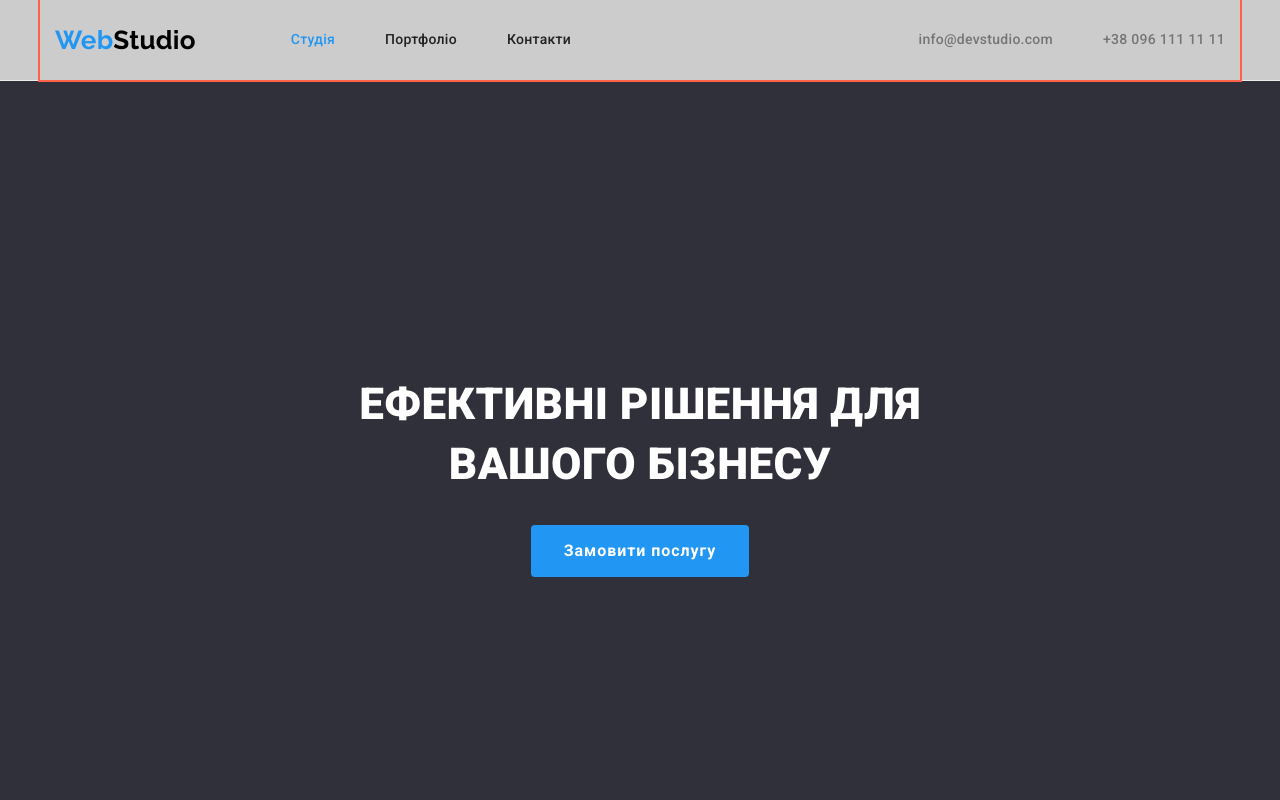
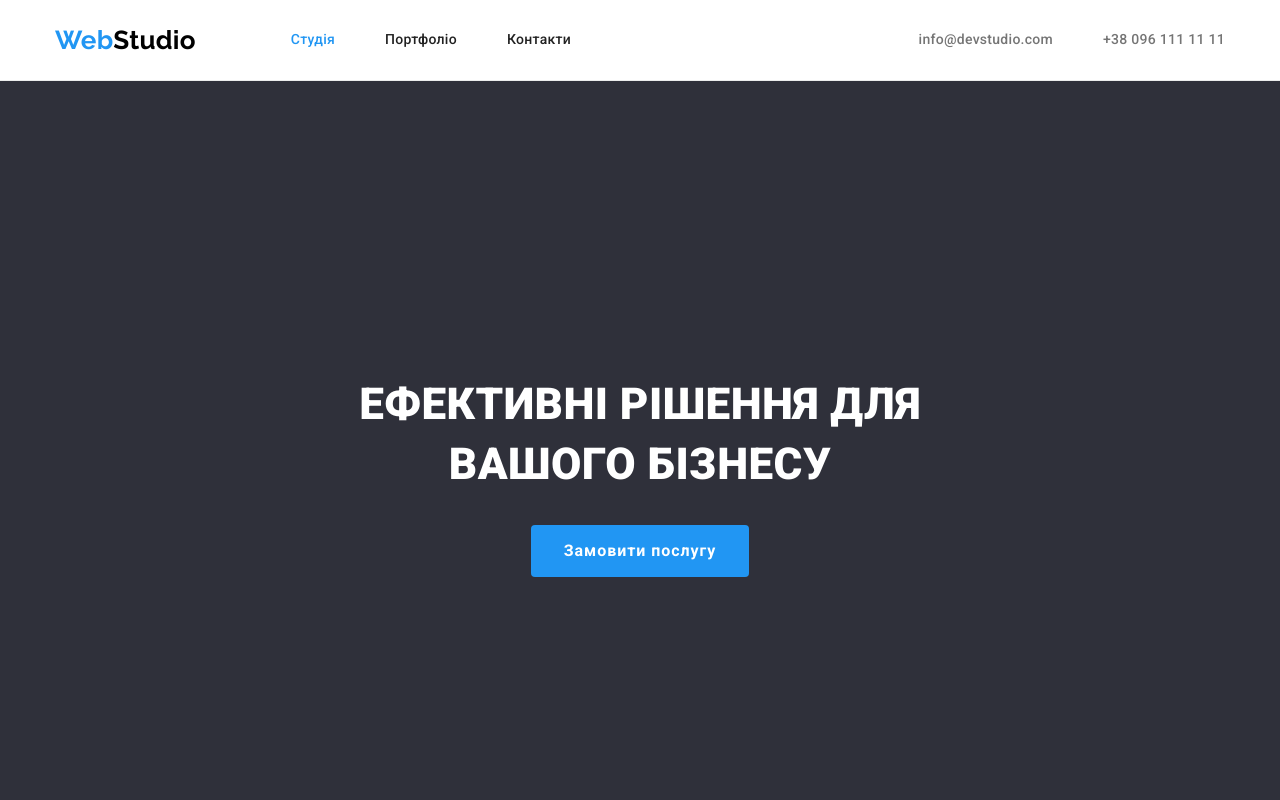
Before and after one commit to igarez20/goit-markup-hw-03, a plain HTML site: page index.html in a window 1280 px wide. Shown: the top 800 px of the page. Drawn offline with nearby package versions, Linux system fonts and the light colour scheme.

Commit message:
clears container outline

```diff
--- a/css/styles.css
+++ b/css/styles.css
@@ -39,7 +39,6 @@ body {
   margin-right: auto;
   padding-left: 15px;
   padding-right: 15px;
-  outline: 2px solid tomato;
 }
 
 .hero,
@@ -93,7 +92,6 @@ body {
   border-bottom: 1px solid var(--header-border-color);
 
   color: var(--primary-text-color);
-  background-color: #ccc;
 
   font-weight: 500;
   line-height: 1.14;
```
